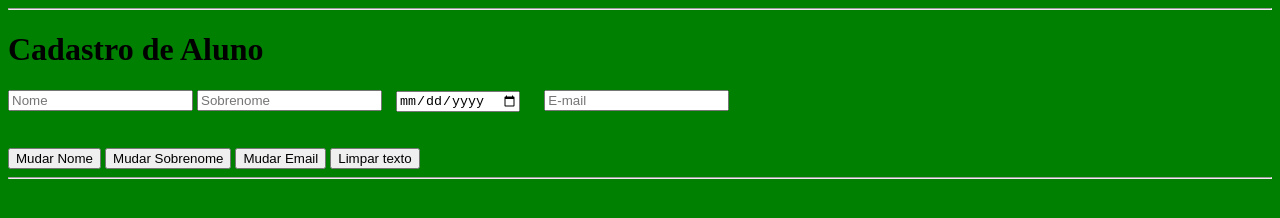
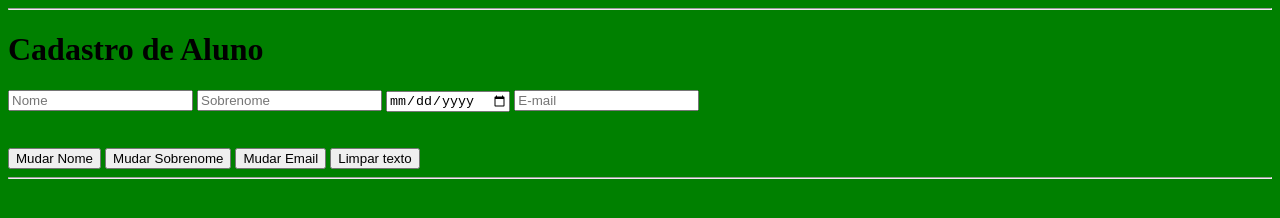
Before and after one commit to joaopaulops/aulaSenac, a plain HTML site: page cadastro.html in a window 1280 px wide. Drawn offline with Linux system fonts and the light colour scheme.

Commit message:
comentando css

```diff
--- a/cadastro.html
+++ b/cadastro.html
@@ -20,16 +20,16 @@
 
     }
 
-    #data{
+    /* #data{
 
         margin-left: 10px;
-    }
+    } */
 
-    #email{
+    /* #email{
 
 
         margin-left: 20px;
-    }
+    } */
 
  </style>
 </head>
```
